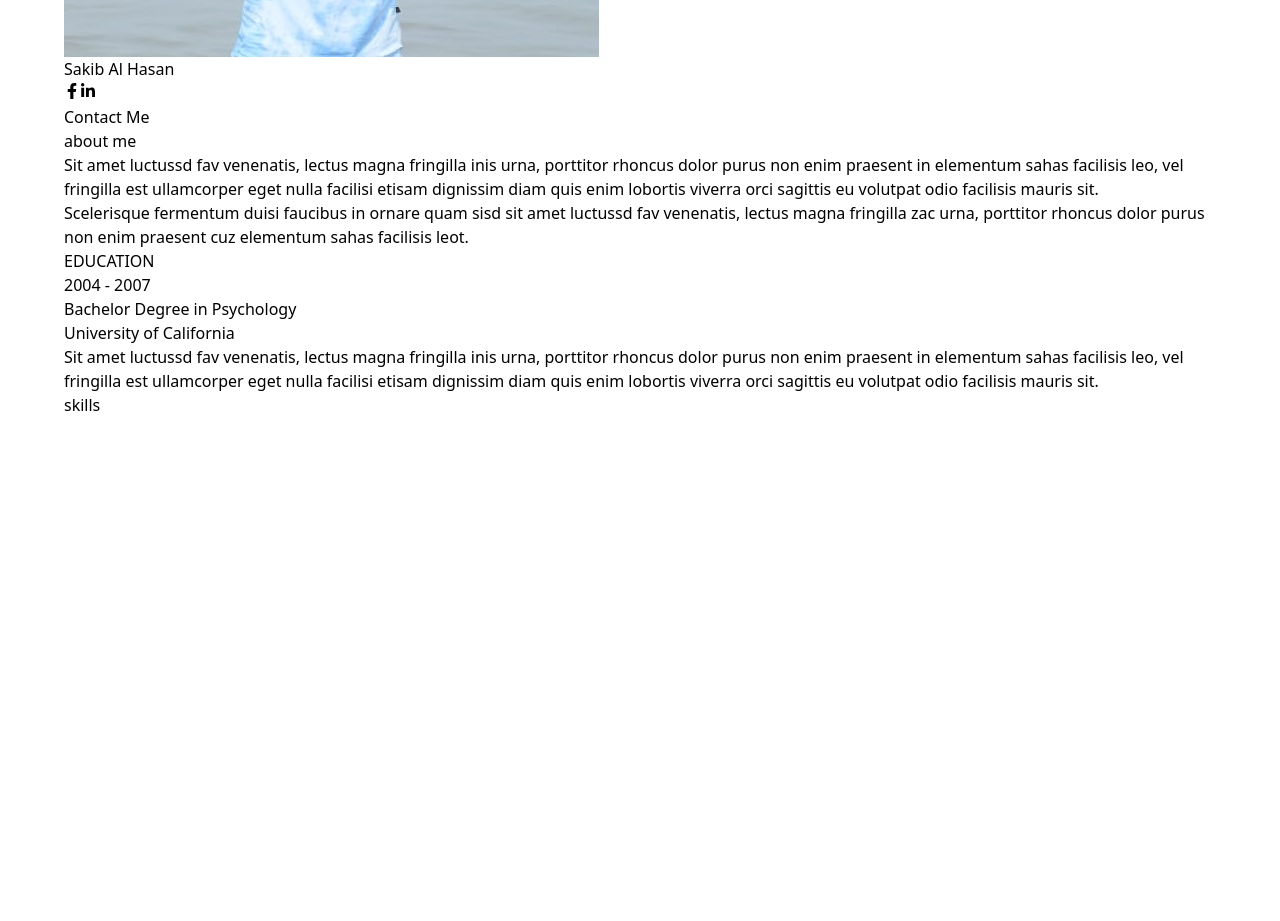
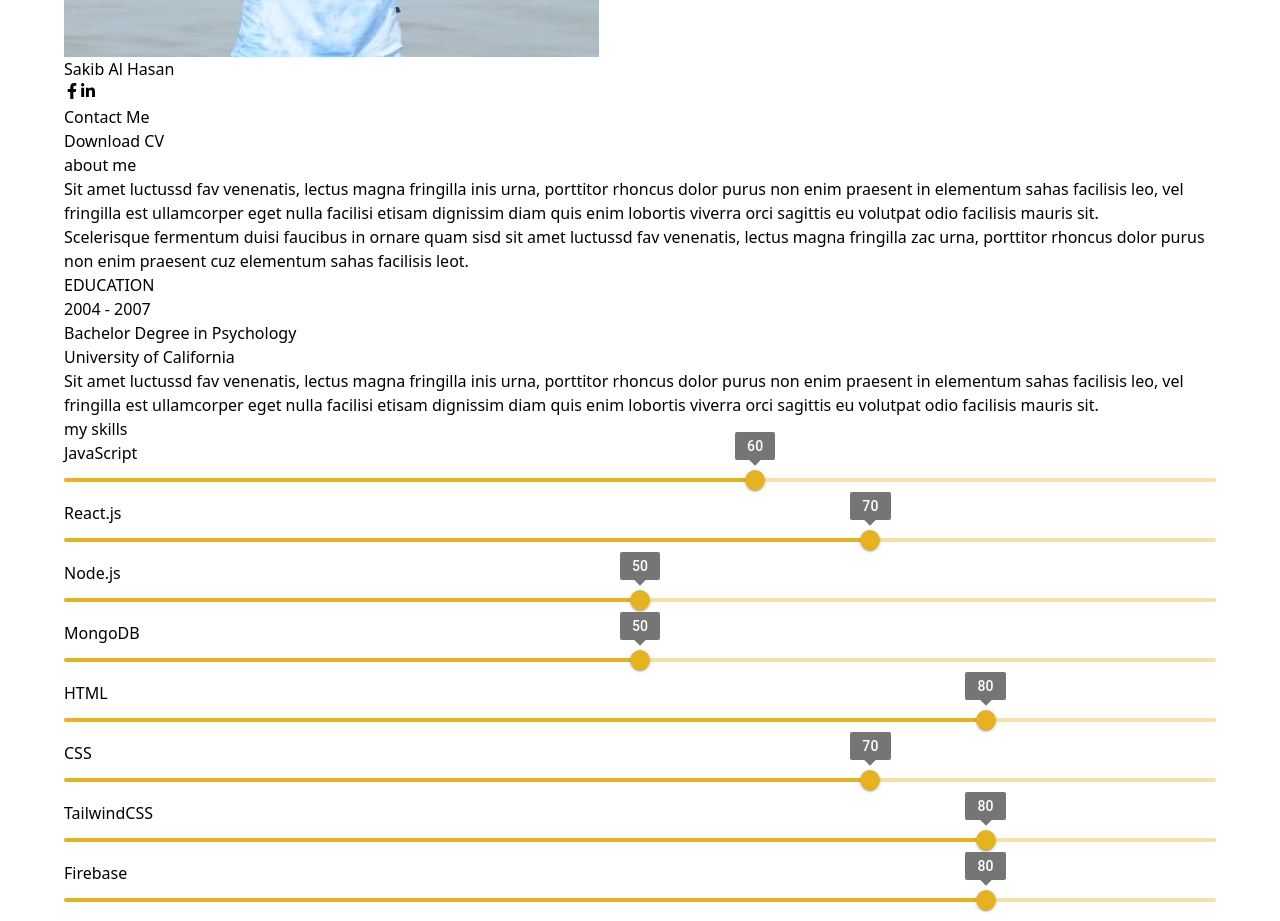
Before and after one commit to SakibAlHasan10/my-portfolio-website, a React (Vite) app: page /credentials in a window 1280 px wide. Shown: the part 460-1381 px from the top of the page. Before the commit the page ends 877 px from the top, so only its background shows below. Built offline with nearby package versions, Linux system fonts and the light colour scheme.

Commit message:
added contact section mail

```diff
--- a/index.html
+++ b/index.html
@@ -1,13 +1,23 @@
 <!doctype html>
 <html lang="en">
+
 <head>
   <meta charset="UTF-8" />
   <link rel="icon" type="png" href="/src/assets/favicon.png" />
   <meta name="viewport" content="width=device-width, initial-scale=1.0" />
   <title>Sakib Al Hasan</title>
 </head>
+
 <body>
   <div id="root"></div>
   <script type="module" src="/src/main.jsx"></script>
+  <script type="text/javascript" src="https://cdn.jsdelivr.net/npm/@emailjs/browser@3/dist/email.min.js">
+  </script>
+  <script type="text/javascript">
+    (function () {
+      emailjs.init("QvhlkepP_8T0hWpF6");
+    })();
+  </script>
 </body>
+
 </html>
--- a/package.json
+++ b/package.json
@@ -10,16 +10,20 @@
     "preview": "vite preview"
   },
   "dependencies": {
+    "@emailjs/browser": "^3.11.0",
     "@emotion/react": "^11.11.1",
     "@emotion/styled": "^11.11.0",
     "@mui/icons-material": "^5.14.19",
     "@mui/material": "^5.14.20",
     "localforage": "^1.10.0",
     "match-sorter": "^6.3.1",
+    "rc-progress": "^3.5.1",
     "react": "^18.2.0",
     "react-dom": "^18.2.0",
+    "react-hot-toast": "^2.4.1",
     "react-icons": "^4.12.0",
     "react-router-dom": "^6.20.1",
+    "react-toastify": "^9.1.3",
     "sort-by": "^1.2.0"
   },
   "devDependencies": {
--- a/src/pages/about/Credentials.jsx
+++ b/src/pages/about/Credentials.jsx
@@ -1,21 +1,42 @@
 import { FaFacebookF, FaLinkedinIn } from "react-icons/fa";
 import user from "../../assets/sakib-al-hasan-10.jpg";
 import { NavLink } from "react-router-dom";
+import Box from "@mui/material/Box";
+import Slider from "@mui/material/Slider";
+// import { Circle } from "rc-progress";
 
+// const marks = [
+//   {
+//     value: 0,
+//     label: "0°C",
+//   },
+//   {
+//     value: 20,
+//     label: "20°C",
+//   },
+//   {
+//     value: 37,
+//     label: "37°C",
+//   },
+//   {
+//     value: 100,
+//     label: "100°C",
+//   },
+// ];
+// function valuetext(value) {
+//   return `${value}°C`;
+// }
 const Credentials = () => {
   return (
     <div className="mt-12">
-            <div className="grid grid-cols-3 gap-10">
-
+      <div className="md:grid grid-cols-3 md:gap-0 lg:gap-10">
         <div className="text-[#fff]">
           <div className="bg-gradient-to-r from-[#202020] to-[#151515] rounded-3xl">
             <div className="p-8 w-full h-full">
               <img src={user} alt="" className=" w-full h-full rounded-3xl" />
-
             </div>
             <div className="px-8 pb-8 text-center">
-
-          <h3 className="text-3xl font-semibold">Sakib Al Hasan</h3>
+              <h3 className="text-3xl md:text-2xl lg:text-3xl font-semibold">Sakib Al Hasan</h3>
               <div className="flex mt-8 justify-center gap-6 items-center">
                 <button className="w-14 h-14 bg-gradient-to-r from-[#2A2A2A] to-[#1A1A1A] rounded-full hover:text-black hover:bg-gradient-to-r hover:from-[#fff] hover:to-[#1A1A1A] flex items-center justify-center text-2xl border border-[#393939]">
                   <FaFacebookF />
@@ -25,29 +46,163 @@ const Credentials = () => {
                 </button>
               </div>
               <div className="mt-8">
-
                 <NavLink to={"/contact"}>
-
-          <button className="bg-[#343333] text-white hover:bg-[#fff] hover:text-black h-10 rounded-xl  w-full font-bold">Contact Me</button>
+                  <button className="bg-[#343333] text-white hover:bg-[#fff] hover:text-black h-10 rounded-xl  w-full font-bold">
+                    Contact Me
+                  </button>
+                </NavLink>
+              </div>
+              <div className="mt-8">
+                <NavLink to={"/contact"}>
+                  <button className="hover:bg-[#343333] hover:text-white bg-[#E6B31e] text-black h-10 rounded-xl  w-full font-bold">
+                    Download CV
+                  </button>
                 </NavLink>
               </div>
             </div>
           </div>
         </div>
-            <div className="col-span-2 text-white px-10">
+        <div className="col-span-2 mt-12 md:mt-0 text-white px-10">
           <h3 className="uppercase text-xl font-semibold">about me</h3>
-                <p className="mt-8 text-[#dfdede] text-lg font-medium">Sit amet luctussd fav venenatis, lectus magna fringilla inis urna, porttitor rhoncus dolor purus non enim praesent in elementum sahas facilisis leo, vel fringilla est ullamcorper eget nulla facilisi etisam dignissim diam quis enim lobortis viverra orci sagittis eu volutpat odio facilisis mauris sit.</p>
-                <p className="mt-6 text-[#dfdede] text-lg font-medium">Scelerisque fermentum duisi faucibus in ornare quam sisd sit amet luctussd fav venenatis, lectus magna fringilla zac urna, porttitor rhoncus dolor purus non enim praesent cuz elementum sahas facilisis leot.</p>
+          <p className="mt-8 text-[#dfdede] text-lg font-medium">
+            Sit amet luctussd fav venenatis, lectus magna fringilla inis urna,
+            porttitor rhoncus dolor purus non enim praesent in elementum sahas
+            facilisis leo, vel fringilla est ullamcorper eget nulla facilisi
+            etisam dignissim diam quis enim lobortis viverra orci sagittis eu
+            volutpat odio facilisis mauris sit.
+          </p>
+          <p className="mt-6 text-[#dfdede] text-lg font-medium">
+            Scelerisque fermentum duisi faucibus in ornare quam sisd sit amet
+            luctussd fav venenatis, lectus magna fringilla zac urna, porttitor
+            rhoncus dolor purus non enim praesent cuz elementum sahas facilisis
+            leot.
+          </p>
 
           <h3 className="uppercase text-xl font-semibold mt-14">EDUCATION</h3>
 
           <p className="mt-5 text-md font-medium text-[#9e9c9c]">2004 - 2007</p>
-                <h4 className="mt-2 text-2xl text-[#E6B31e] font-semibold">Bachelor Degree in Psychology</h4>
-                <p className="mt-2 text-md font-medium text-[#9e9c9c]">University of California</p>
-                <p className="mt-3 text-[#dfdede] text-lg font-medium">Sit amet luctussd fav venenatis, lectus magna fringilla inis urna, porttitor rhoncus dolor purus non enim praesent in elementum sahas facilisis leo, vel fringilla est ullamcorper eget nulla facilisi etisam dignissim diam quis enim lobortis viverra orci sagittis eu volutpat odio facilisis mauris sit.</p>
+          <h4 className="mt-2 text-2xl text-[#E6B31e] font-semibold">
+            Bachelor Degree in Psychology
+          </h4>
+          <p className="mt-2 text-md font-medium text-[#9e9c9c]">
+            University of California
+          </p>
+          <p className="mt-3 text-[#dfdede] text-lg font-medium">
+            Sit amet luctussd fav venenatis, lectus magna fringilla inis urna,
+            porttitor rhoncus dolor purus non enim praesent in elementum sahas
+            facilisis leo, vel fringilla est ullamcorper eget nulla facilisi
+            etisam dignissim diam quis enim lobortis viverra orci sagittis eu
+            volutpat odio facilisis mauris sit.
+          </p>
 
-                <h3 className="uppercase text-xl font-semibold mt-14">skills</h3>
+          <h3 className="uppercase text-xl font-semibold mt-14">my skills</h3>
+          <div className="text-white md:flex gap-10 mt-10">
+            {/* <div className="w-20">
+                <Circle percent={10} strokeWidth={4} strokeColor="#E6B31e" trailColor="#098"/>
+                </div> */}
+            <div className="w-full">
+              <div className="mt-6">
+              <h3 className="text-xl font-semibold mb-4">JavaScript</h3>
+              <Box sx={{ width: "full" }}>
+                <Slider
+                  aria-label="Always visible"
+                  defaultValue={60}
+                  sx={{ color: "#E6B31e" }}
+                  step={10}
+                  valueLabelDisplay="on"
+                />
+              </Box>
+              </div>
+              <div className="mt-6">
+              <h3 className="text-xl font-semibold mb-4">React.js</h3>
+              <Box sx={{ width: "full" }}>
+                <Slider
+                  aria-label="Always visible"
+                  defaultValue={70}
+                  sx={{ color: "#E6B31e" }}
+                  step={10}
+                  valueLabelDisplay="on"
+                />
+              </Box>
+              </div>
+              <div className="mt-6">
+              <h3 className="text-xl font-semibold mb-4">Node.js</h3>
+              <Box sx={{ width: "full" }}>
+                <Slider
+                  aria-label="Always visible"
+                  defaultValue={50}
+                  sx={{ color: "#E6B31e" }}
+                  step={10}
+                  valueLabelDisplay="on"
+                />
+              </Box>
+              </div>
+              <div className="mt-6">
+              <h3 className="text-xl font-semibold mb-4">MongoDB</h3>
+              <Box sx={{ width: "full" }}>
+                <Slider
+                  aria-label="Always visible"
+                  defaultValue={50}
+                  sx={{ color: "#E6B31e" }}
+                  step={10}
+                  valueLabelDisplay="on"
+                />
+              </Box>
+              </div>
 
+            </div>
+            <div className="w-full">
+              <div className="mt-6">
+              <h3 className="text-xl font-semibold mb-4">HTML</h3>
+              <Box sx={{ width: "full" }}>
+                <Slider
+                  aria-label="Always visible"
+                  defaultValue={80}
+                  sx={{ color: "#E6B31e" }}
+                  step={10}
+                  valueLabelDisplay="on"
+                />
+              </Box>
+              </div>
+              <div className="mt-6">
+              <h3 className="text-xl font-semibold mb-4">CSS</h3>
+              <Box sx={{ width: "full" }}>
+                <Slider
+                  aria-label="Always visible"
+                  defaultValue={70}
+                  sx={{ color: "#E6B31e" }}
+                  step={10}
+                  valueLabelDisplay="on"
+                />
+              </Box>
+              </div>
+              <div className="mt-6">
+              <h3 className="text-xl font-semibold mb-4">TailwindCSS</h3>
+              <Box sx={{ width: "full" }}>
+                <Slider
+                  aria-label="Always visible"
+                  defaultValue={80}
+                  sx={{ color: "#E6B31e" }}
+                  step={10}
+                  valueLabelDisplay="on"
+                />
+              </Box>
+              </div>
+              <div className="mt-6">
+              <h3 className="text-xl font-semibold mb-4">Firebase</h3>
+              <Box sx={{ width: "full" }}>
+                <Slider
+                  aria-label="Always visible"
+                  defaultValue={80}
+                  sx={{ color: "#E6B31e" }}
+                  step={10}
+                  valueLabelDisplay="on"
+                />
+              </Box>
+              </div>
+            </div>
+
+          </div>
         </div>
       </div>
     </div>
--- a/src/pages/home/Home.jsx
+++ b/src/pages/home/Home.jsx
@@ -5,8 +5,8 @@ const Home = () => {
       <div className="bg-[#0f0f0f] min-h-screen -mt-32 text-[#fff] flex justify-center items-center  ">
         <div className="text-center">
 
-      <h2 className="uppercase text-6xl font-extrabold">Sakib <span className="text-[#E6B31e] ">Al Hasan</span></h2>
-      <h4 className="text-2xl font-semibold mt-5 mb-8"><span className="text-[#d0cece] text-2xl">Creative</span> Web Developer</h4>
+      <h2 className="uppercase text-4xl md:text-6xl font-extrabold">Sakib <span className="text-[#E6B31e] ">Al Hasan</span></h2>
+      <h4 className=" text-xl md:text-2xl font-semibold mt-5 mb-8"><span className="text-[#d0cece] text-2xl">Creative</span> Web Developer</h4>
       <NavLink to={"/contact"}>
         <button className="w-44 rounded-3xl text-lg hover:text-black hover:bg-white bg-[#E6B31e] py-2 ">
           Get In Touch
```
Also changed, not shown: src/pages/about/About.jsx (+21 -15 lines), src/pages/contact/Contact.jsx (+24 -8 lines), 1 other file (tests, documents, lock files or other folders). Lines whose indentation alone changed are shown as unchanged.
